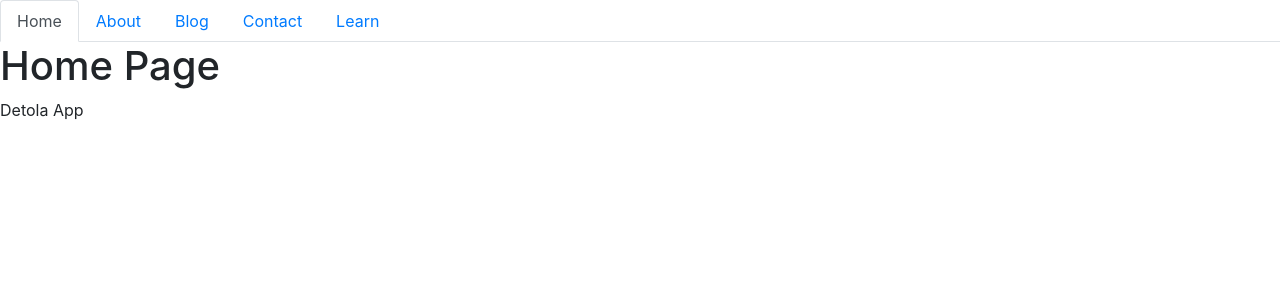
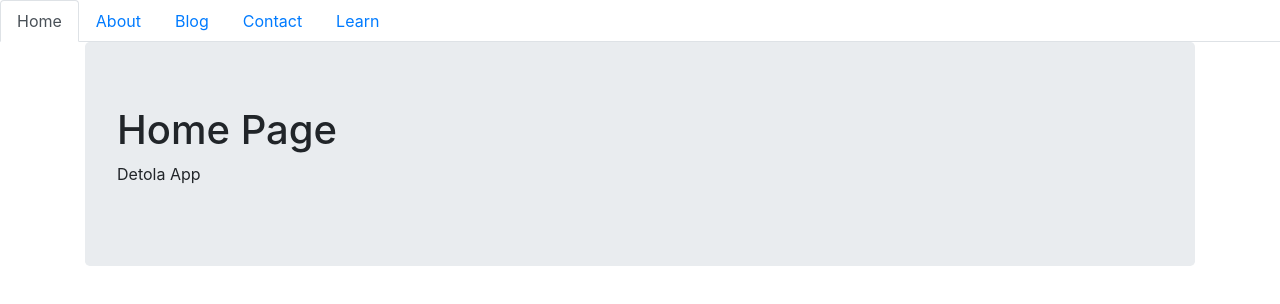
Before and after one commit to adeadu555/DetolaApp, a React (Create React App) app in the folder detolaapp/: page / in a window 1280 px wide. Shown: the top 304 px of the page. Built offline with nearby package versions, Linux system fonts and the light colour scheme.

Commit message:
updated home page

```diff
--- a/detolaapp/src/components/pages/Home.js
+++ b/detolaapp/src/components/pages/Home.js
@@ -2,12 +2,21 @@ import React from "react";
 
 function Home() {
     return (
-        <div>
+        <div className="container">
+            <div className="jumbotron">
+            <div>
             <h1>Home Page</h1>
             <p>
                 Detola App
             </p>
+            </div>
+
+            </div>
+
         </div>
+
+
+
     );
 }
 
```
